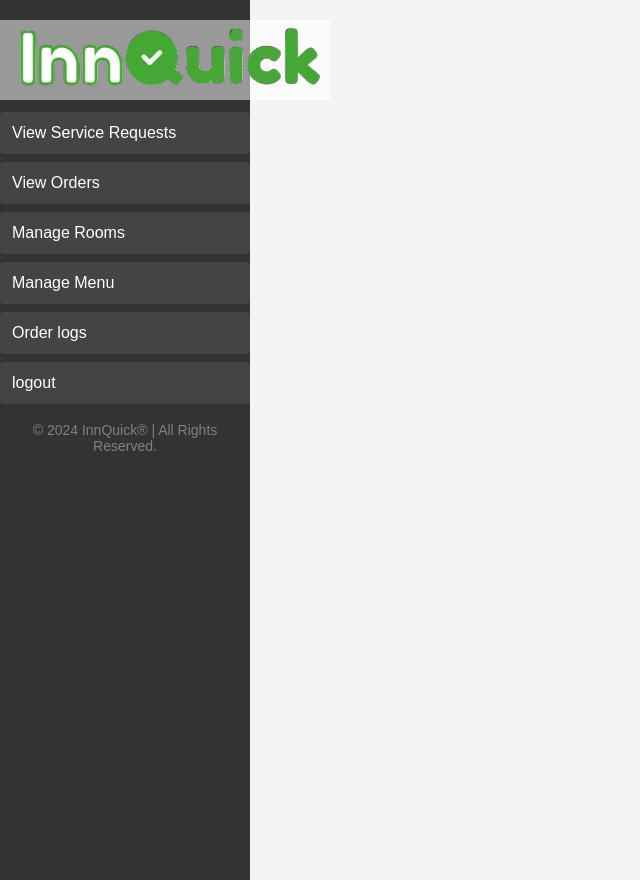
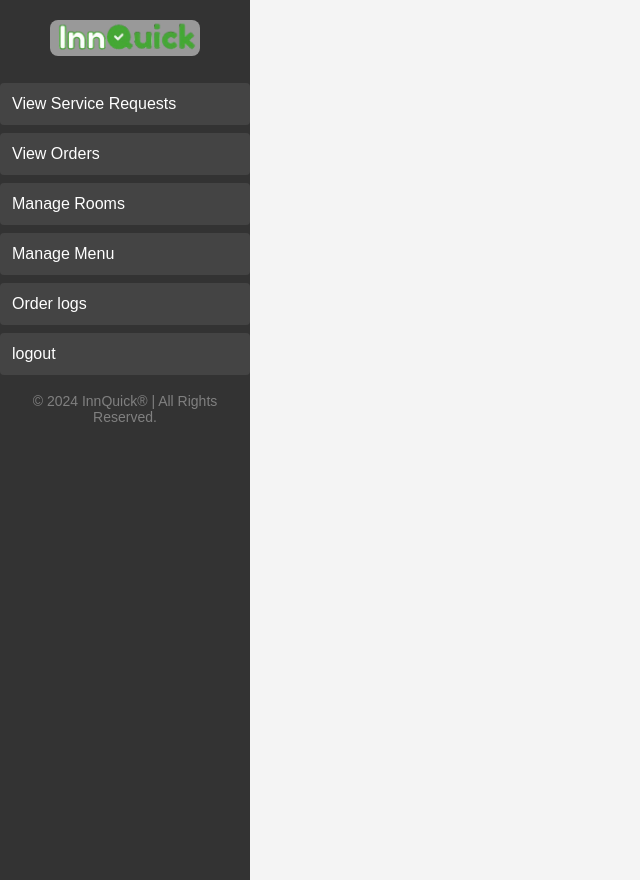
Before and after one commit to kaushalg47/InnQuick, a Django app: page /rooms/dashboard in a window 1280 px wide. Shown: the whole page, without its empty margins (0-640 px from the left). Run offline with Django 5.2, Linux system fonts and the light colour scheme.

Commit message:
settings update

```diff
--- a/templates/base.html
+++ b/templates/base.html
@@ -43,6 +43,15 @@
 
         .request-card:hover {
             transform: translateY(-5px);
+        }
+
+
+        .sidebar img {
+            width: 80%; /* Adjust size to fit within the sidebar */
+            max-width: 150px; /* Set a maximum size to avoid huge logos */
+            height: auto; /* Maintain aspect ratio */
+            border-radius: 8px; /* Optional: rounded corners for a sleek look */
+            margin-bottom: 15px; /* Add space below the logo */
         }
 
         .request-card h3 {
```
